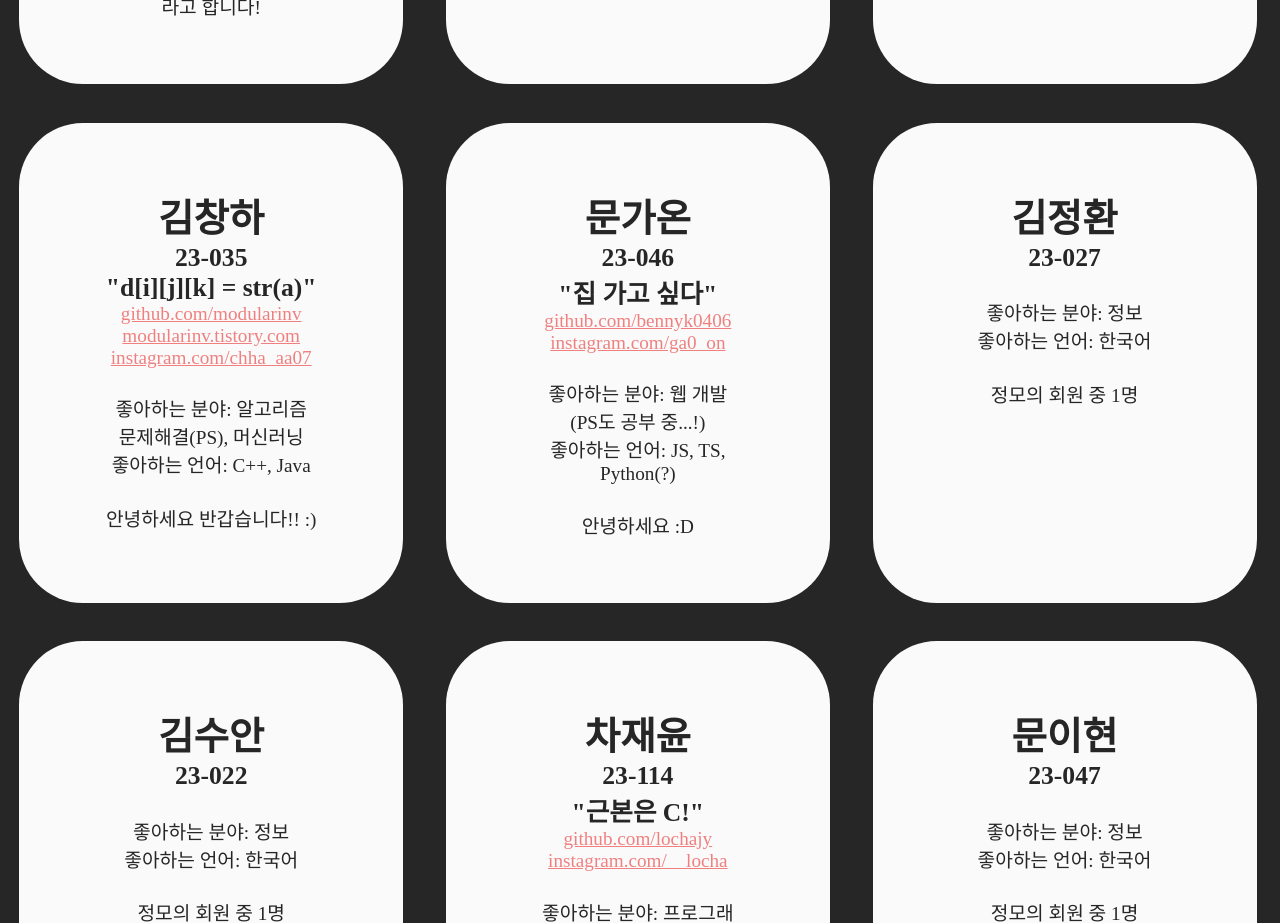
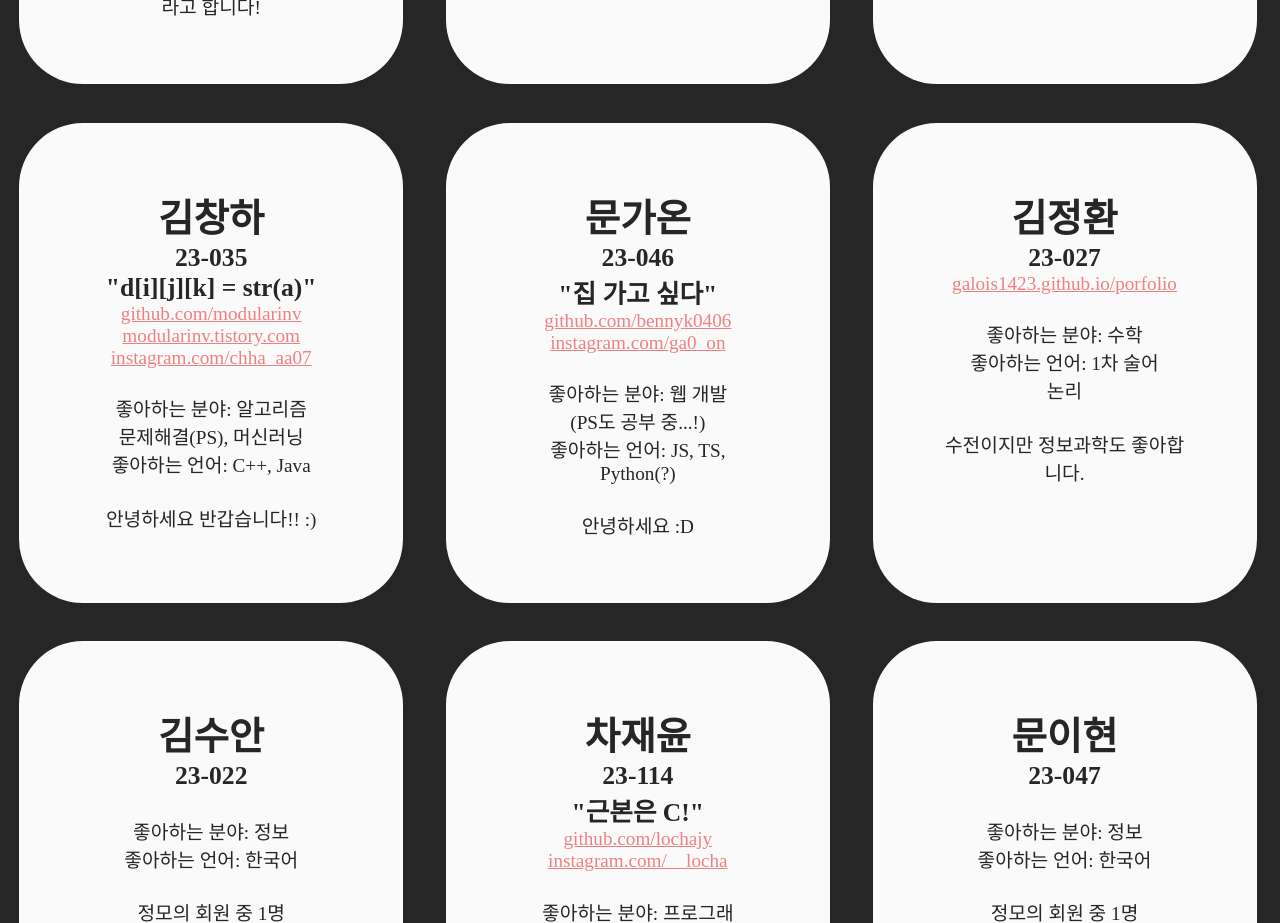
Before and after one commit to ksajm/homepage, a plain HTML site: page index.html in a window 1280 px wide. Shown: the part 2240-3163 px from the top of the page. Drawn offline with Linux system fonts and the light colour scheme.

Commit message:
김정환

```diff
--- a/members.js
+++ b/members.js
@@ -94,7 +94,13 @@ const members = [
     }),
     new Member({
         name: '김정환',
-        id: '23-027'
+        id: '23-027',
+        links: ['galois1423.github.io/porfolio'],
+        favorite: {
+            field: '수학',
+            language: '1차 술어 논리'
+        },
+        description: '수전이지만 정보과학도 좋아합니다.'
     }),
     new Member({
         name: '김수안',
```
Also changed, not shown: index.html (+0 -1 lines).
